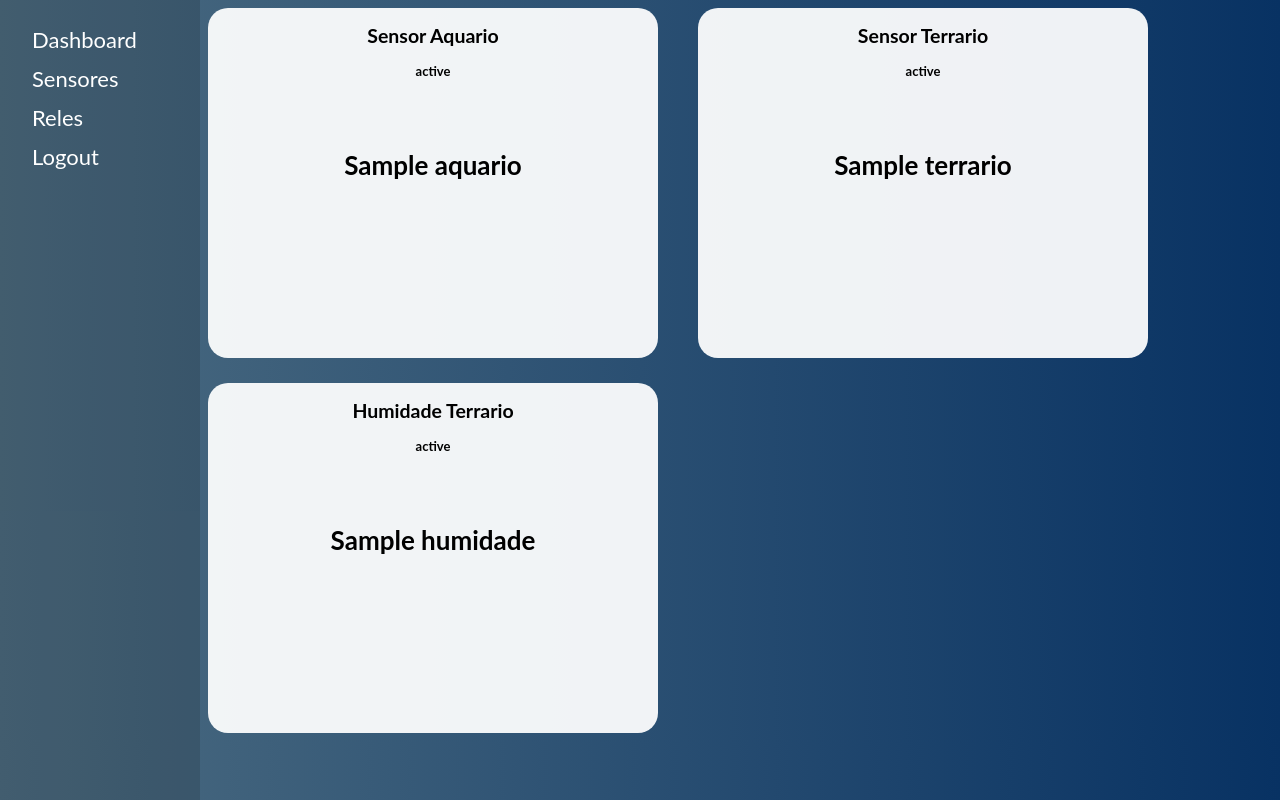
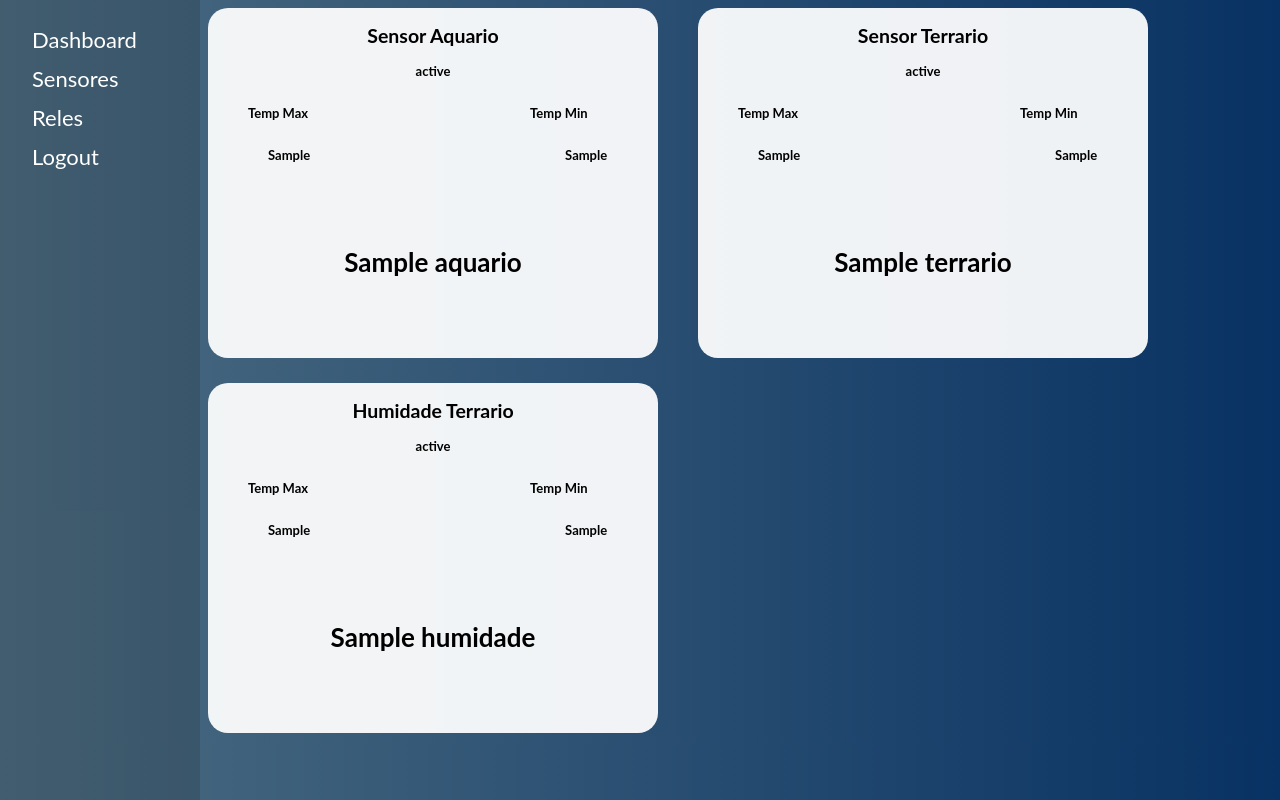
Before and after one commit to JeanOrdalio/AquaHub, a Flask app: template templates/sensores.html in a window 1280 px wide. Run offline with Flask 3, Linux system fonts and the light colour scheme; the template is opened without the code that fills it: most values are stand-ins (such as "Sample title", 1, 10 or a date in 2020).

Commit message:
melhorando css
melhorando o css da pagina sensores, foi adicionado o log de max e min de cada sensor

```diff
--- a/static/css/sensores.css
+++ b/static/css/sensores.css
@@ -62,3 +62,15 @@ body {
 .status{
   margin-top: 70px;
 }
+
+.logs_text{
+  margin: 0px  40px  0 40px;
+  display: flex;
+  column-gap: 60%;
+}
+
+.logs{
+  display: flex;
+  margin: 0px  50px  0 60px;
+  column-gap: 75%;
+}
--- a/templates/sensores.html
+++ b/templates/sensores.html
@@ -21,17 +21,41 @@
       <div class="sensor">
         <h2 class="nome_sensor">Sensor Aquario </h2>
         <p class="status_sensor">{{status}}</p>
+        <div class="logs_text">
+          <p>Temp Max</p>
+          <p>Temp Min</p>
+        </div>
+        <div class=" logs">
+          <p>{{ aquario_max}}</p>
+          <p>{{ aquario_min}}</p>
+        </div>
         <h1 class="status">{{aquario}}</h1>
       </div>
       <div class="sensor">
         <h2 class="nome_sensor">Sensor Terrario </h2>
         <p class="status_sensor">{{status}}</p>
+        <div class="logs_text">
+          <p>Temp Max</p>
+          <p>Temp Min</p>
+        </div>
+      <div class=" logs">
+        <p>{{ terrario_max}}</p>
+        <p>{{ terrario_min}}</p>
+      </div>
         <h1 class="status">{{terrario}}</h1>
 
       </div>
       <div class="sensor">
         <h2 class="nome_sensor">Humidade Terrario </h2>
         <p class="status_sensor">{{status}}</p>
+        <div class="logs_text">
+          <p>Temp Max</p>
+          <p>Temp Min</p>
+        </div>
+        <div class=" logs">
+          <p>{{hum_max}}</p>
+          <p>{{hum_mi}}</p>
+        </div>
         <h1 class="status">{{humidade}}</h1>
     </div>
   </div>
```
Also changed, not shown: controllers/default.py (+11 -4 lines).
